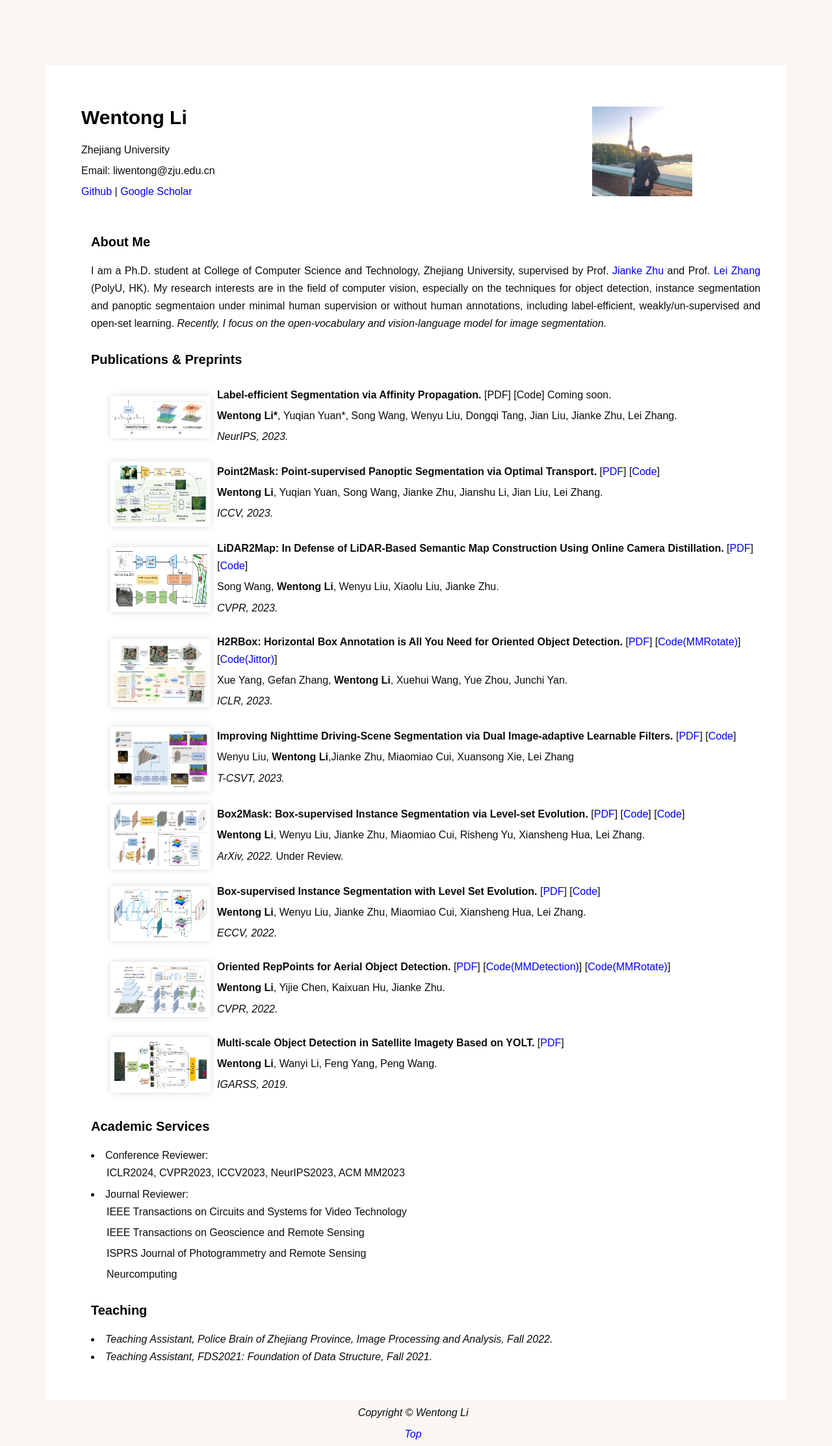
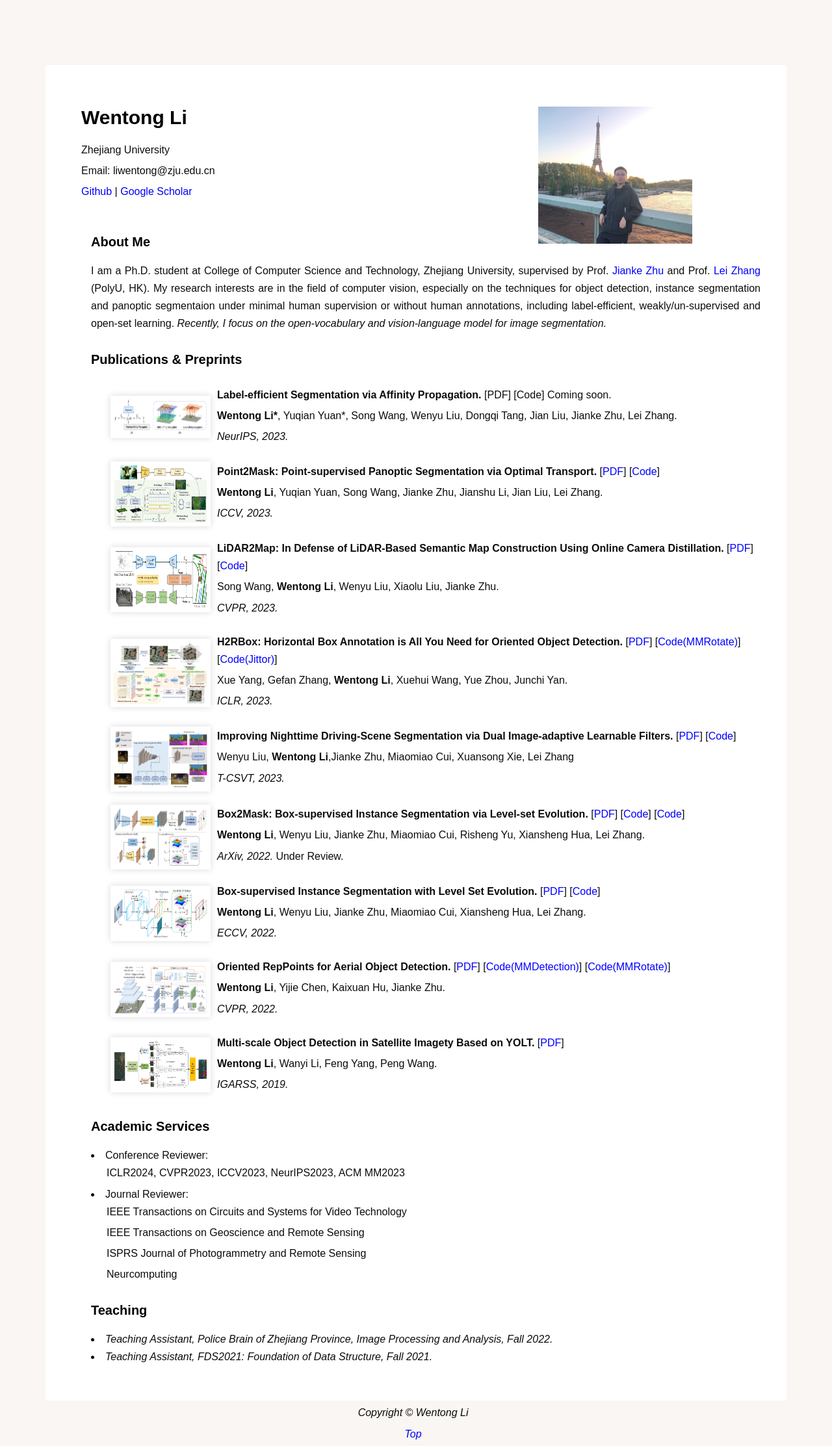
Before and after one commit to cslwt/cslwt.github.io, a Jekyll site: the page index.html, which Jekyll copies as it is, in a window 1280 px wide. Shown: the whole page at 65% size. Built offline with Jekyll 4.4.1, drawn with Linux system fonts in a browser that asks for light colours; some web fonts are replaced.

Commit message:
Update index.html

```diff
--- a/index.html
+++ b/index.html
@@ -67,7 +67,7 @@
 
 					<h2>
 						<div>
-							<img src="images/photo/lwt_paris.jpg" align=right style="width: 15%; height: 18%" />
+							<img src="images/photo/lwt_paris.jpg" align=right style="width: 23%" />
 						</div>
 						<p style="font-weight:bold;">Wentong Li</p>
 					</h2>
```
